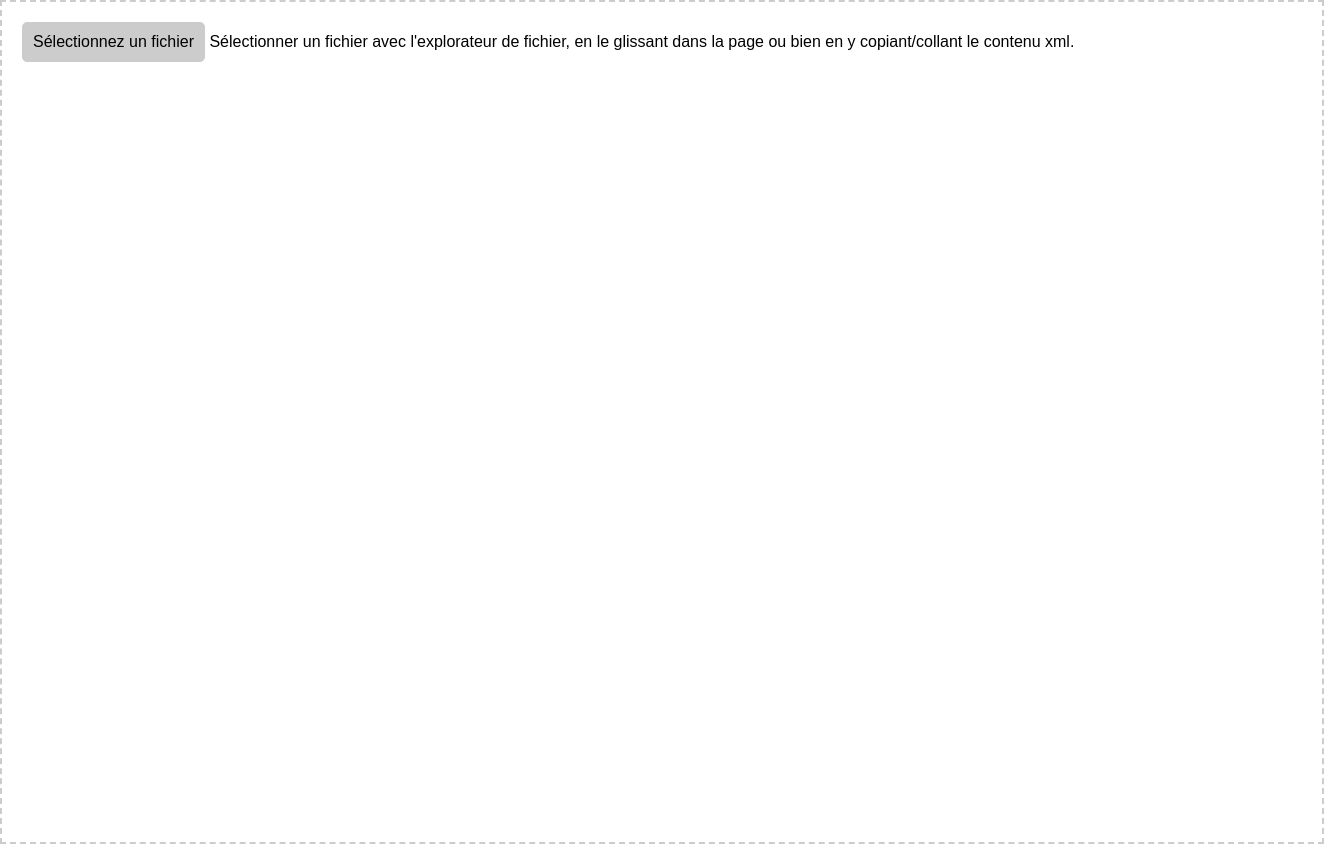
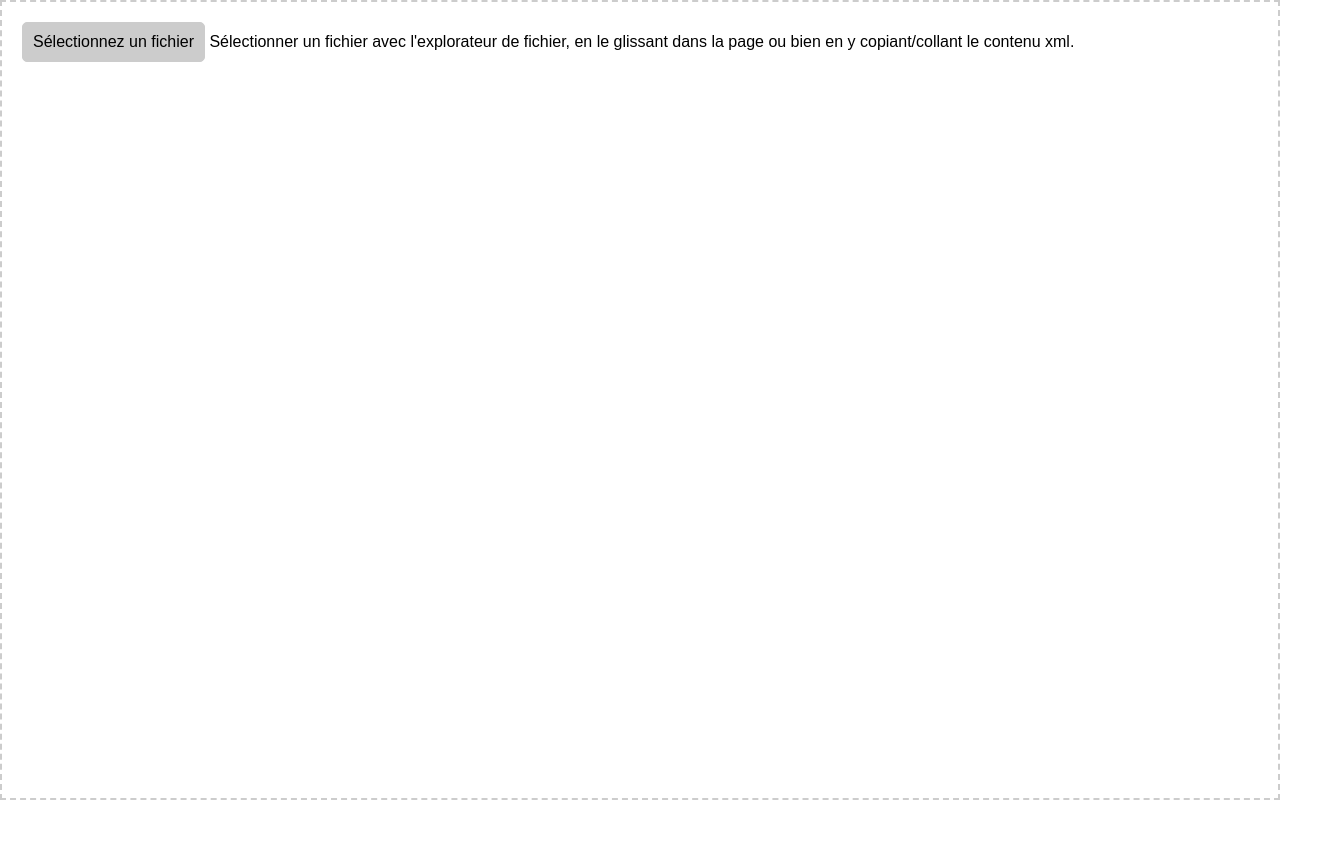
Before and after one commit to nviel/t2k_mess_beautifier, a plain HTML site: page index.html in a window 1280 px wide. Shown: the whole page, 1324 px wide, since content can reach past the window. After the commit the page ends 800 px from the top, so only its background shows below. Drawn offline with Linux system fonts and the light colour scheme.

Commit message:
fix ascenseurs inutiles + fins de lignes

```diff
--- a/style.css
+++ b/style.css
@@ -1,3 +1,13 @@
+html {
+    box-sizing: border-box;
+}
+
+*,
+*::before,
+*::after {
+    box-sizing: inherit;
+}
+
 body {
     padding: 0px;
     margin: 0px;
```
Also changed, not shown: index.html (line endings or trailing spaces), 1 other file.
